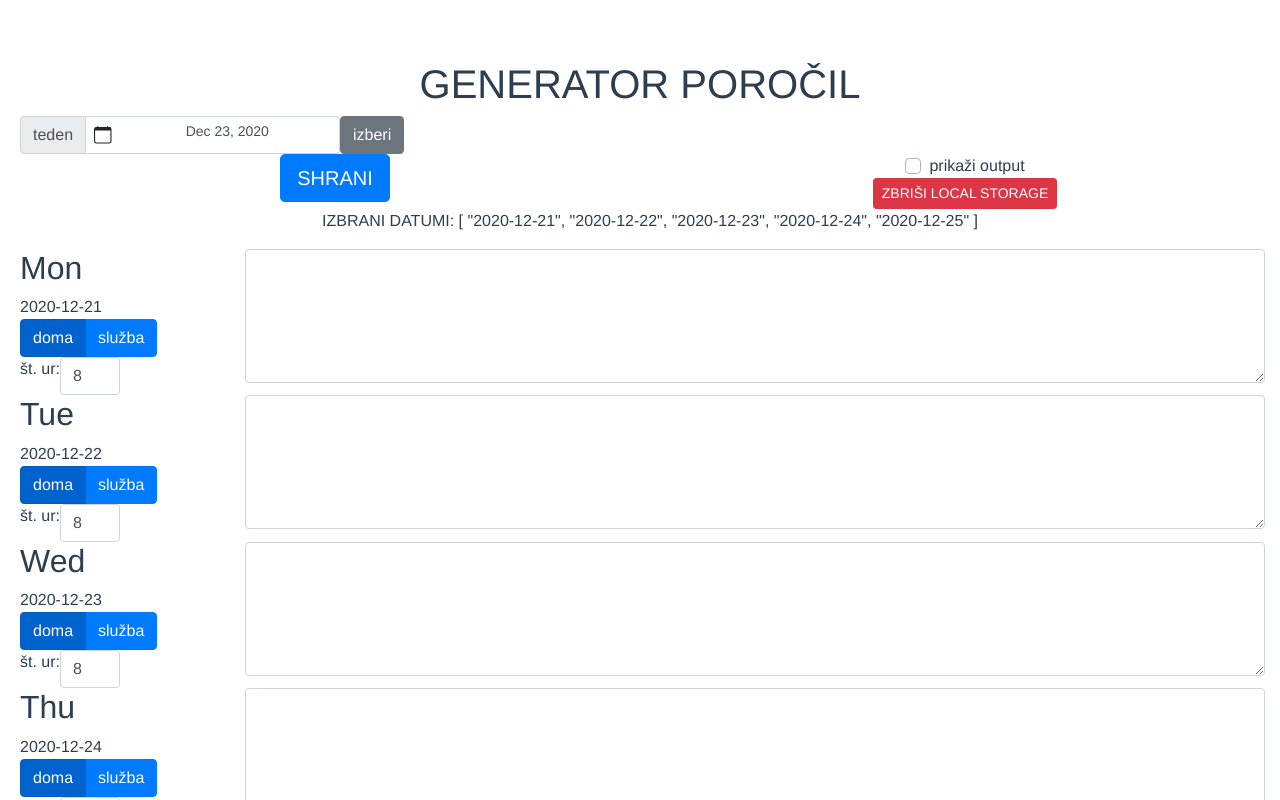
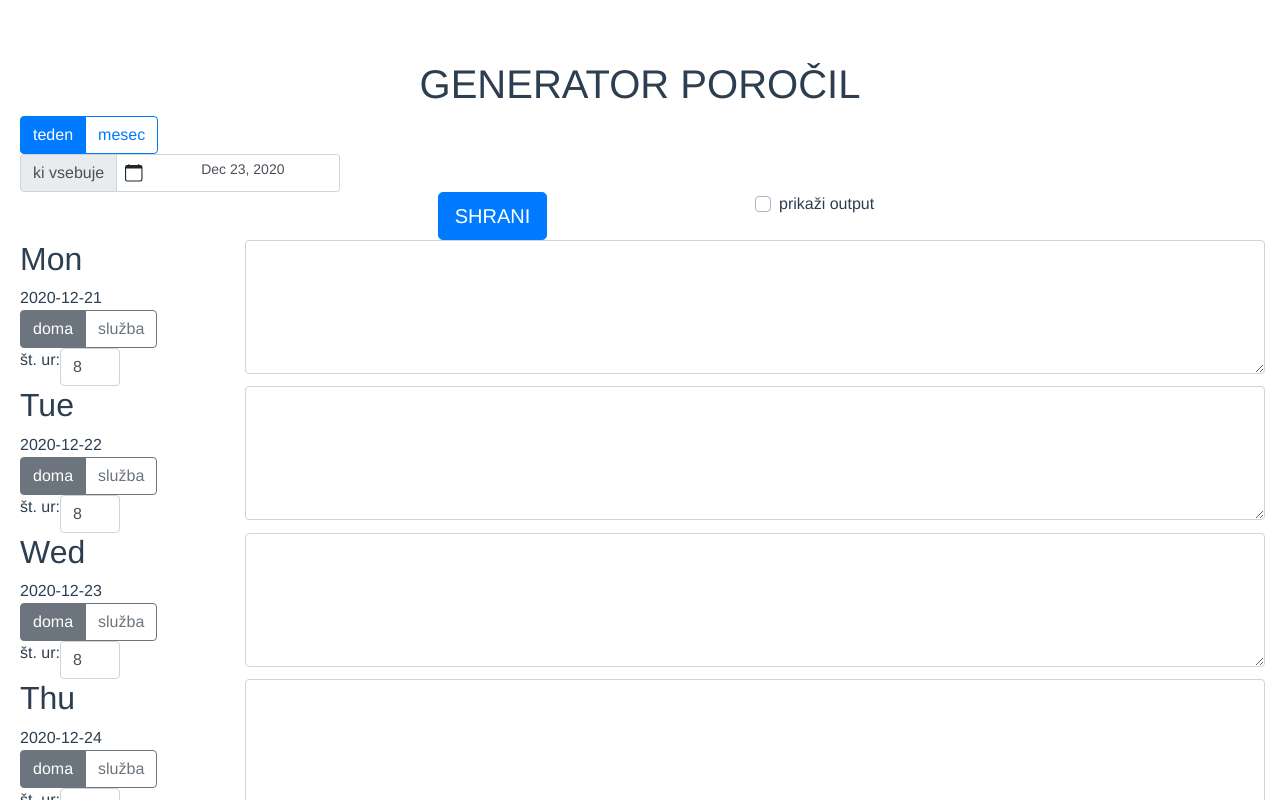
Before and after one commit to gigaKosec/generator-porocil, a Vue app: page / in a window 1280 px wide. Shown: the top 800 px of the page. Built offline with nearby package versions, Linux system fonts and the light colour scheme.

Commit message:
- dodal izbiro meseca -

```diff
--- a/src/components/DneviForm.vue
+++ b/src/components/DneviForm.vue
@@ -3,15 +3,17 @@
     <b-container class="week" fluid>
       <b-form id="choose-report-type-form">
         <b-row>
+          <b-col>
+            <b-row>
+              <b-form-radio-group id="type-of-report" v-model="typeOfReport" buttons>
+                <b-form-radio value="weekly" button-variant="outline-primary"> teden </b-form-radio>
+                <b-form-radio value="monthly" button-variant="outline-primary"> mesec </b-form-radio>
+              </b-form-radio-group>
+            </b-row>
 
-          <!-- <b-input-group prepend="izberi mesec">
-            <b-form-input type="month"></b-form-input> -->
-          <!-- <b-select>
-
-          </b-select> -->
-
+            <b-row>
               <b-input-group
-            prepend="teden"
+                prepend="ki vsebuje"
                 style="width: 20rem"
                 title="Izberi katerikoli dan iz tedna"
               >
@@ -31,7 +33,9 @@
                   @input="generateChosenDays"
                 ></b-form-datepicker>
               </b-input-group>
-          <b-button>izberi</b-button>
+              <!-- <b-button>pošlji</b-button> -->
+            </b-row>
+          </b-col>
         </b-row>
       </b-form>
 
@@ -40,23 +44,24 @@
         <b-row class="buttons-row">
           <!-- datum -->
 
-          <b-col
+          <b-col offset="2"
             ><b-button variant="primary" @click="storeReports()" size="lg"
               >SHRANI</b-button
             ></b-col
           >
           <b-col>
-            <b-checkbox id="show-output" v-model="showOutput">
+            <b-row><b-checkbox id="show-output" v-model="showOutput">
               prikaži output</b-checkbox
             >
-            <b-button size="sm" variant="danger" @click="clearLocalStorage"
+            <b-button size="sm" variant="danger" v-if="showOutput" @click="clearLocalStorage"
               >ZBRIŠI LOCAL STORAGE</b-button
             >
+            </b-row>
           </b-col>
         </b-row>
 
         <!-- VRSTICA ZA DNEVNI VNOS -->
-        <p> IZBRANI DATUMI: {{ datesChosen.map(x => ISOdate(x)) }}</p>
+        <!-- <p> IZBRANI DATUMI: {{ datesChosen.map(x => ISOdate(x)) }}</p> -->
         <b-row
           class="day"
           v-for="(day, index) in multipleDaysReports"
@@ -75,8 +80,8 @@
             <b-row class="daily-location">
               <!-- lokacija -->
               <b-form-radio-group v-model="day.lokacijaDela" inline="true" buttons>
-                <b-form-radio value="doma" button-variant="primary">doma</b-form-radio>
-                <b-form-radio value="služba" button-variant="primary">služba </b-form-radio>
+                <b-form-radio value="doma" button-variant="outline-secondary" >doma</b-form-radio>
+                <b-form-radio value="služba" button-variant="outline-secondary">služba </b-form-radio>
               </b-form-radio-group>
             </b-row>
             <b-row class="daily-hours">
@@ -125,6 +130,7 @@ import * as Fdate from "date-fns";
 export default {
   data() {
     return {
+      typeOfReport: "weekly",
       chosenDate: null,  //new Date(), PAZI - moraš še odrezat ure itd.
       showOutput: false,
       datesChosen: [],
```
Lines whose indentation alone changed are shown as unchanged.
